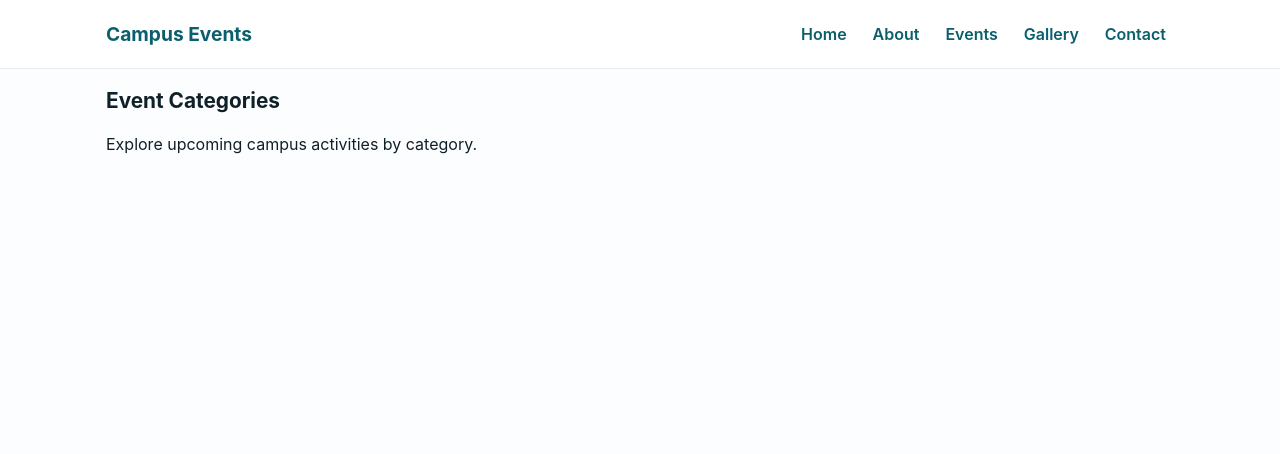
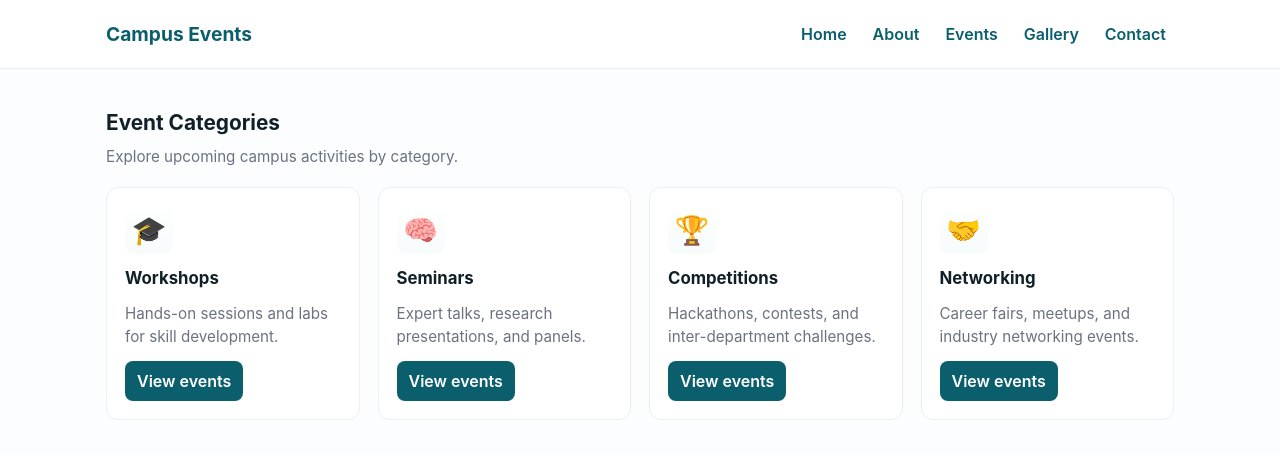
Before and after one commit to DevOpsG4Assignments/campus-events, a website: page src/index.html in a window 1280 px wide. Drawn offline with Linux system fonts and the light colour scheme.

Commit message:
modify index.html and style.css to add and style each category of event
closes #1

```diff
--- a/src/index.html
+++ b/src/index.html
@@ -27,7 +27,35 @@
       <h2 id="categories-title" class="section-title">Event Categories</h2>
       <p class="section-sub">Explore upcoming campus activities by category.</p>
 
+      <div class="categories-grid">
+        <article class="category-card">
+          <div class="category-icon">🎓</div>
+          <h3 class="category-title">Workshops</h3>
+          <p class="category-desc">Hands-on sessions and labs for skill development.</p>
+          <a class="btn" href="events.html">View events</a>
+        </article>
 
+        <article class="category-card">
+          <div class="category-icon">🧠</div>
+          <h3 class="category-title">Seminars</h3>
+          <p class="category-desc">Expert talks, research presentations, and panels.</p>
+          <a class="btn" href="events.html">View events</a>
+        </article>
+
+        <article class="category-card">
+          <div class="category-icon">🏆</div>
+          <h3 class="category-title">Competitions</h3>
+          <p class="category-desc">Hackathons, contests, and inter-department challenges.</p>
+          <a class="btn" href="events.html">View events</a>
+        </article>
+
+        <article class="category-card">
+          <div class="category-icon">🤝</div>
+          <h3 class="category-title">Networking</h3>
+          <p class="category-desc">Career fairs, meetups, and industry networking events.</p>
+          <a class="btn" href="events.html">View events</a>
+        </article>
+      </div>
     </section>
   </main>
 </body>
--- a/styles/style.css
+++ b/styles/style.css
@@ -79,3 +79,85 @@ body{
     font-size:1.3rem;
     margin:0 0 8px
 }
+
+/* -------------------------
+   Categories grid & cards
+   ------------------------- */
+.categories{
+    margin:22px 0
+}
+.section-sub{
+    color:var(--muted);
+    margin:6px 0 18px;
+    font-size:0.95rem
+}
+
+.categories-grid{
+  display:grid;
+  gap:18px;
+  grid-template-columns:repeat(auto-fit,minmax(220px,1fr));
+}
+
+/* each category card */
+.category-card{
+  background:var(--card);
+  border:1px solid #e9f0f2;
+  border-radius:12px;
+  padding:18px;
+  display:flex;
+  flex-direction:column;
+  gap:12px;
+  align-items:flex-start;
+  transition:transform .18s ease,box-shadow .18s ease;
+}
+.category-card:hover{
+    transform:translateY(-6px);
+    box-shadow:0 12px 28px rgba(10,20,30,0.06)
+}
+.category-icon{
+    font-size:28px;
+    background:linear-gradient(180deg,#fff,#f6fbfb);
+    width:48px;
+    height:48px;
+    border-radius:10px;
+    display:flex;
+    align-items:center;
+    justify-content:center
+}
+.category-title{
+    margin:0;
+    font-size:1.05rem;
+    color:#102028
+}
+.category-desc{
+    margin:0;
+    color:var(--muted);
+    font-size:0.95rem
+}
+
+/* button */
+.btn{
+    display:inline-block;
+    margin-top:auto;
+    background:var(--accent);
+    color:#fff;
+    padding:8px 12px;
+    border-radius:8px;
+    text-decoration:none;
+    font-weight:600
+}
+.btn:hover{
+    opacity:0.95;
+    transform:translateY(-2px)
+}
+
+/* -------------------------
+   index page Responsiveness
+   ------------------------- */
+@media (max-width:760px){
+  .header-inner{flex-direction:column;align-items:flex-start;gap:8px}
+  .site-title{font-size:1.05rem}
+}
+@media (max-width:420px){
+  .categories-grid{grid-template-columns:repeat(auto-fit,minmax(170px,1fr))}
+}
```
